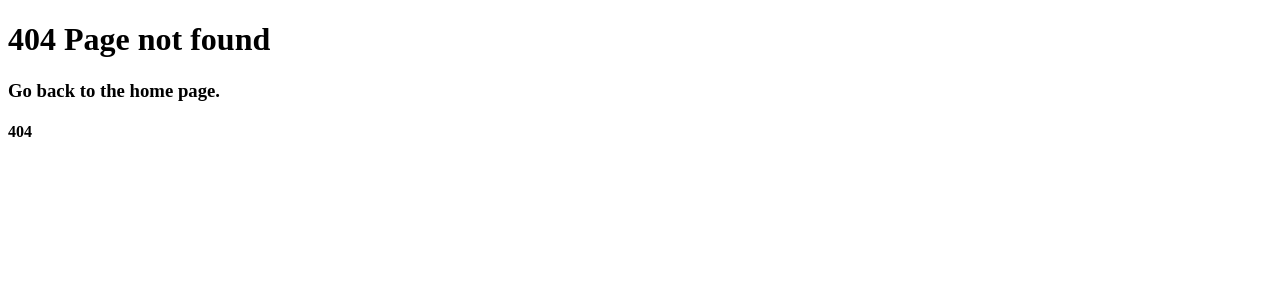
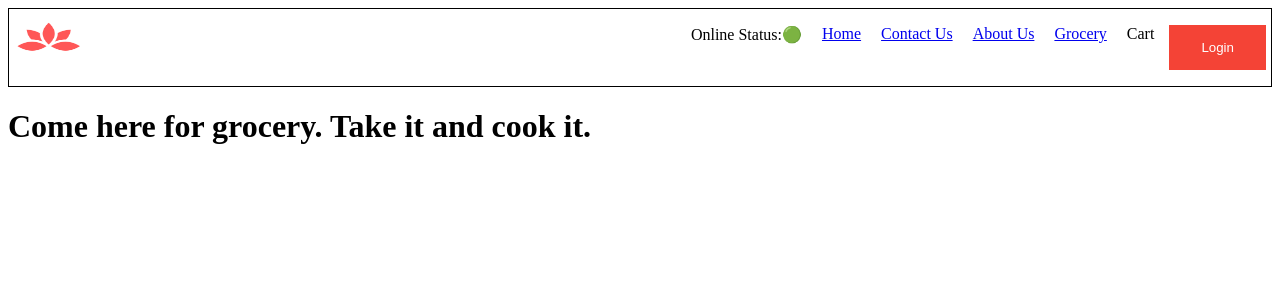
Before and after one commit to monikachhikara/basic-react, a React (Vite) app: page /grocery in a window 1280 px wide. Before the commit this address had no page. Shown: the top 300 px of the page. Built offline with nearby package versions, Linux system fonts and the light colour scheme.

Commit message:
AddedLazy Loading

```diff
--- a/src/components/App.js
+++ b/src/components/App.js
@@ -1,4 +1,4 @@
-    import React from "react";
+    import React, {lazy, Suspense} from "react";
     import ReactDOM  from "react-dom/client";
     import Body from './Body';
     import Header from "./Header";
@@ -7,6 +7,8 @@
     import Error from "./Error";
     import { createBrowserRouter, RouterProvider, Outlet } from "react-router-dom";
     import RestaurantMenu from "./RestaurantMenu";
+
+    const Grocery = lazy(()=> import("./Grocery"));
 
     function App(){
         return (
@@ -35,6 +37,14 @@
                     element:<ContactUs />,
                 },
                 {
+                    path:"/grocery",
+                    element:(
+                        <Suspense fallback={<h1>Loading...</h1>}>
+                            <Grocery />
+                         </Suspense>
+                         ),
+                },
+                {
                     path:"/restaurants/:resId",
                     element:<RestaurantMenu />
                 }
--- /dev/null
+++ b/src/components/Grocery.js
@@ -0,0 +1,7 @@
+function Grocery(){
+    return (
+        <h1>Come here for grocery. Take it and cook it.</h1>
+    )
+}
+
+export default Grocery;
--- a/src/components/Header.js
+++ b/src/components/Header.js
@@ -18,6 +18,7 @@
                     <li><Link to="/">Home</Link></li>
                     <li><Link to="/contactus">Contact Us</Link></li>
                     <li><Link to="/about">About Us</Link></li>
+                    <li><Link to="/grocery">Grocery</Link></li>
                     <li>Cart</li>
                     <button
                     className='loginButton'
```
